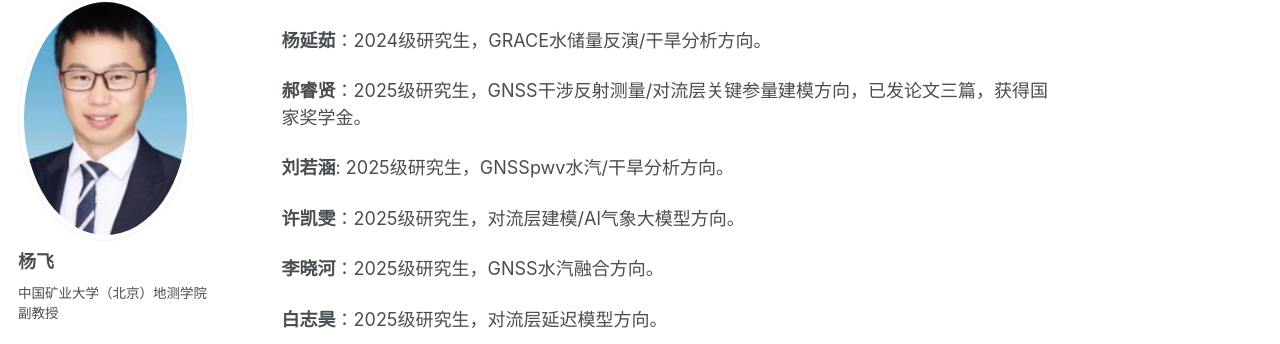
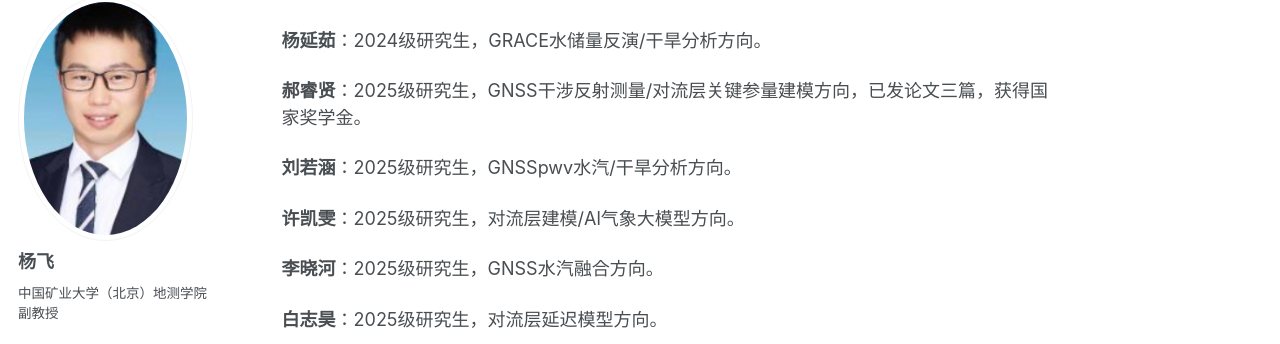
Before and after one commit to cwc0214/cwc0214.github.io, a Jekyll site: the page built from _posts/2199-01-01-future-post.md, in a window 1280 px wide and 900 px high, scrolled down 345 px. Shown: the part 103-447 px from the top of the window. Built offline with Jekyll 4.4.1, drawn with Linux system fonts in a browser that asks for light colours.

```diff
--- a/_posts/2199-01-01-future-post.md
+++ b/_posts/2199-01-01-future-post.md
@@ -22,7 +22,7 @@ tags:
 
 **郝睿贤**：2025级研究生，GNSS干涉反射测量/对流层关键参量建模方向，已发论文三篇，获得国家奖学金。
 
-**刘若涵**: 2025级研究生，GNSSpwv水汽/干旱分析方向。
+**刘若涵**：2025级研究生，GNSSpwv水汽/干旱分析方向。
 
 **许凯雯**：2025级研究生，对流层建模/Al气象大模型方向。
 
```
